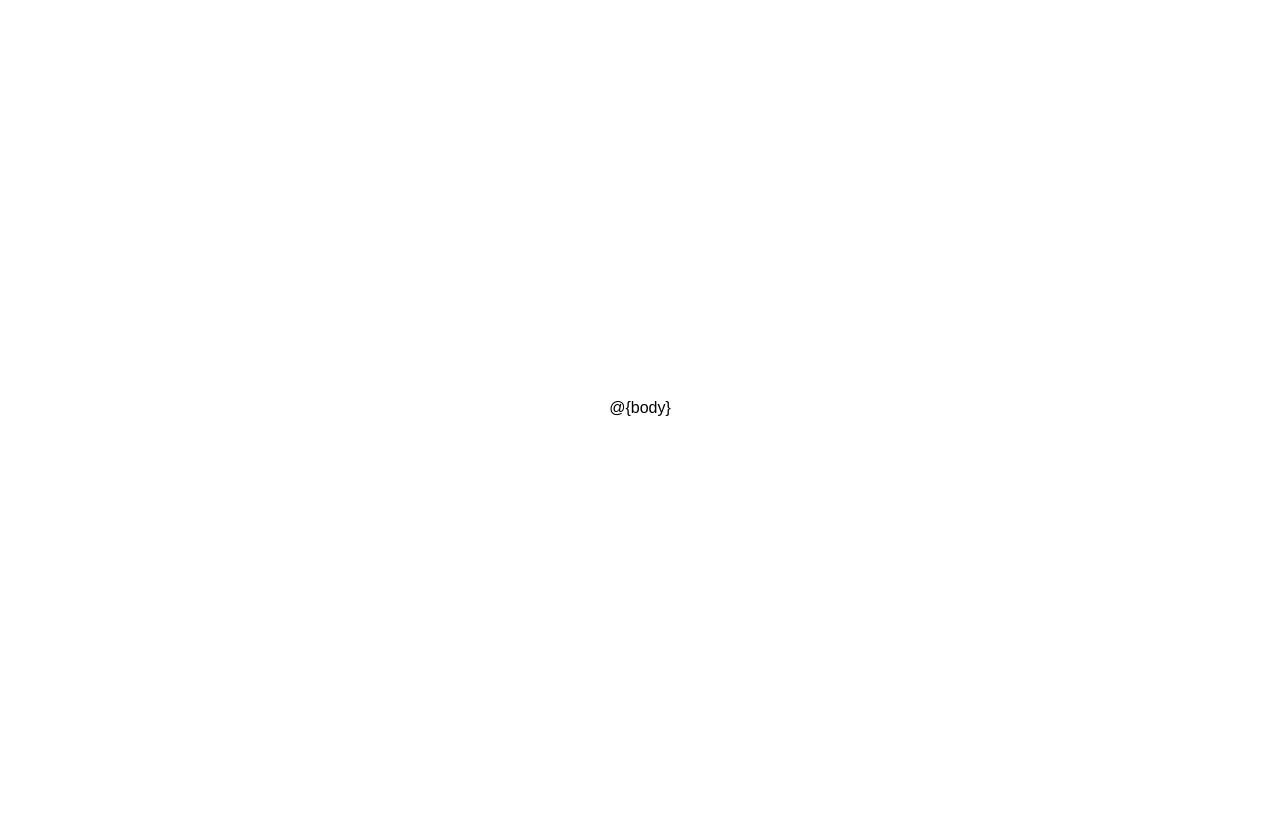
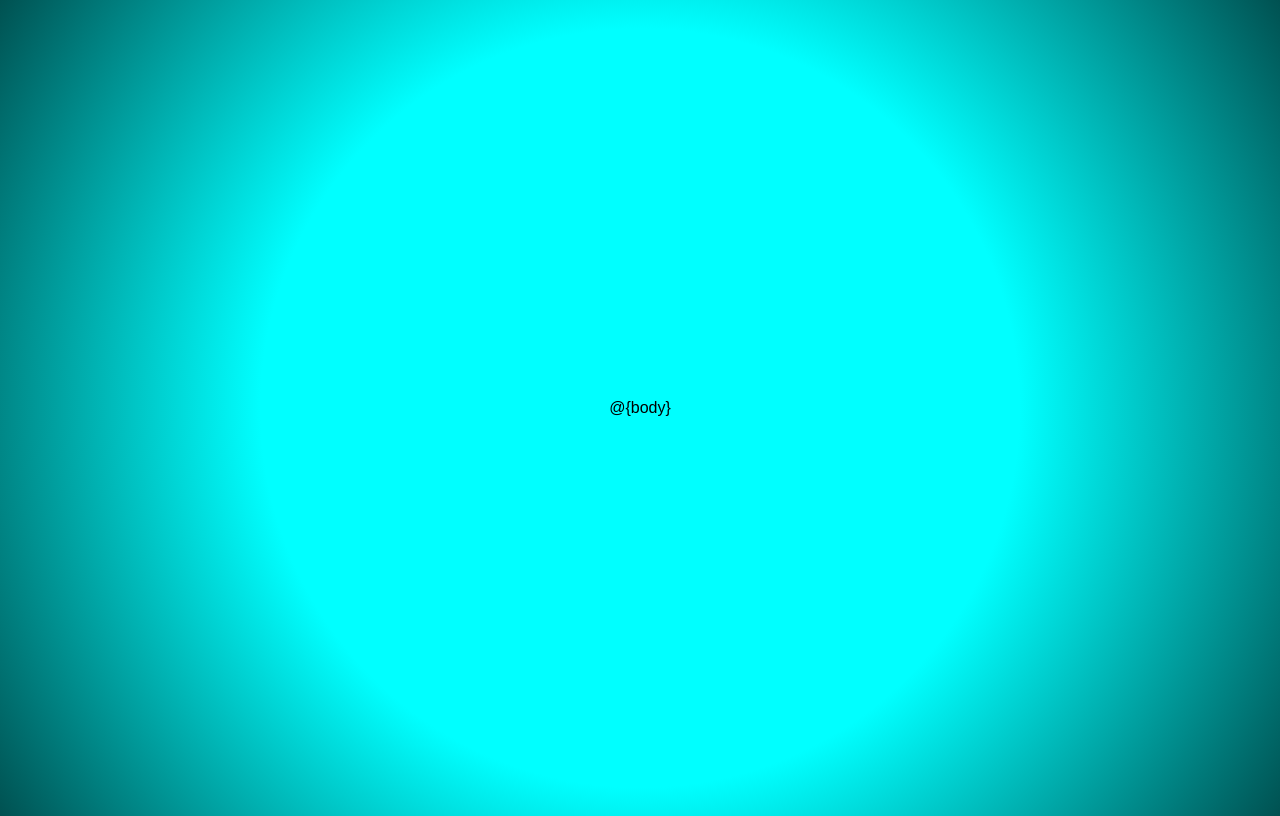
Before and after one commit to tanisecarvalho/pocket-of-words, a website: page views/layout.html in a window 1280 px wide. Drawn offline with nearby package versions, Linux system fonts and the light colour scheme.

Commit message:
feat: edit background color

```diff
--- a/views/layout.html
+++ b/views/layout.html
@@ -14,9 +14,11 @@
             font-family: Arial;
             height: 100vh;
             display: flex;
-            flex-direction: column;
+            flex-direction: column-reverse;
             align-items: center;
             justify-content: center;
+            background: #00FFFF;
+            background-image: radial-gradient(circle, #00FFFF, #00FFFF, #005151);
         }
 
         /**
```
